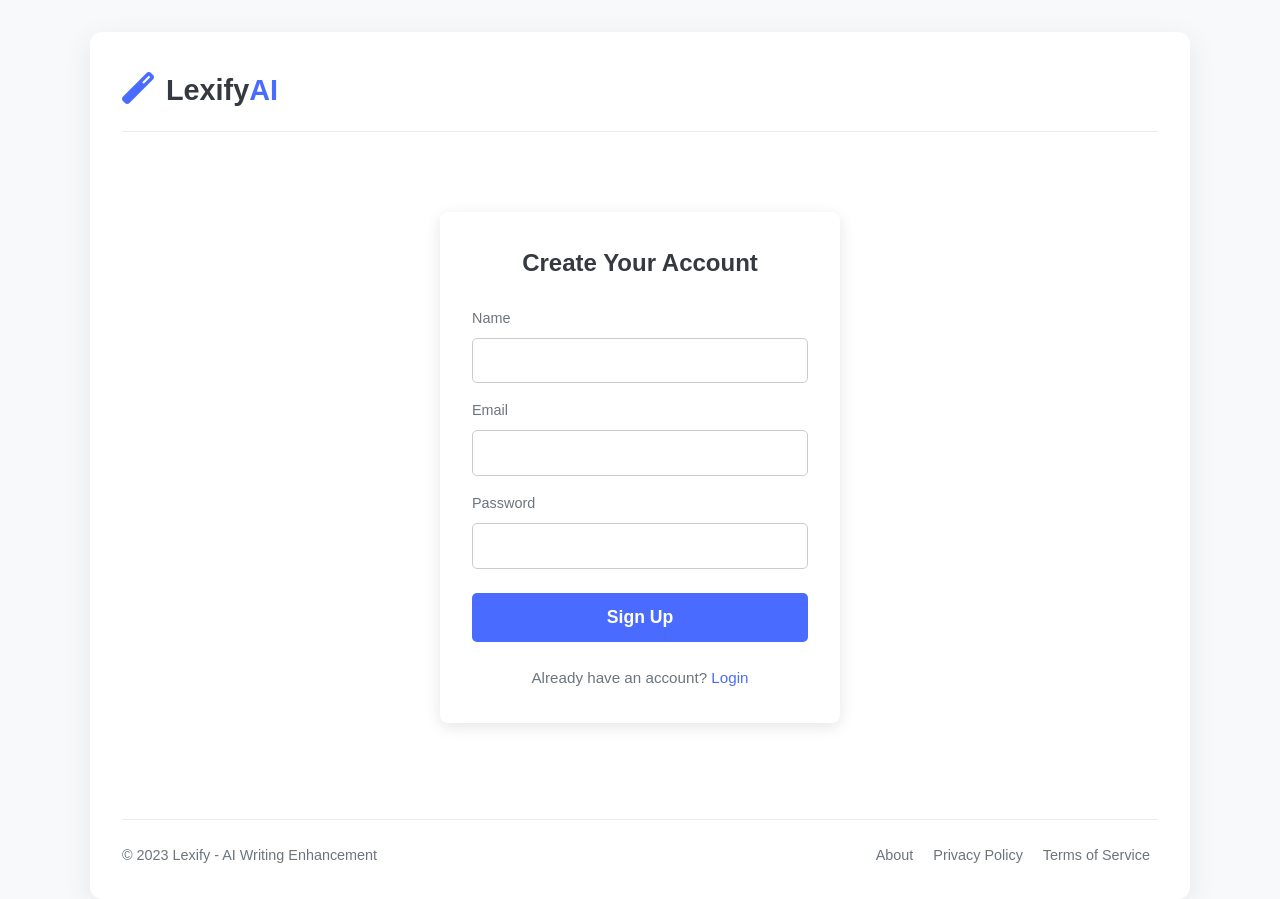
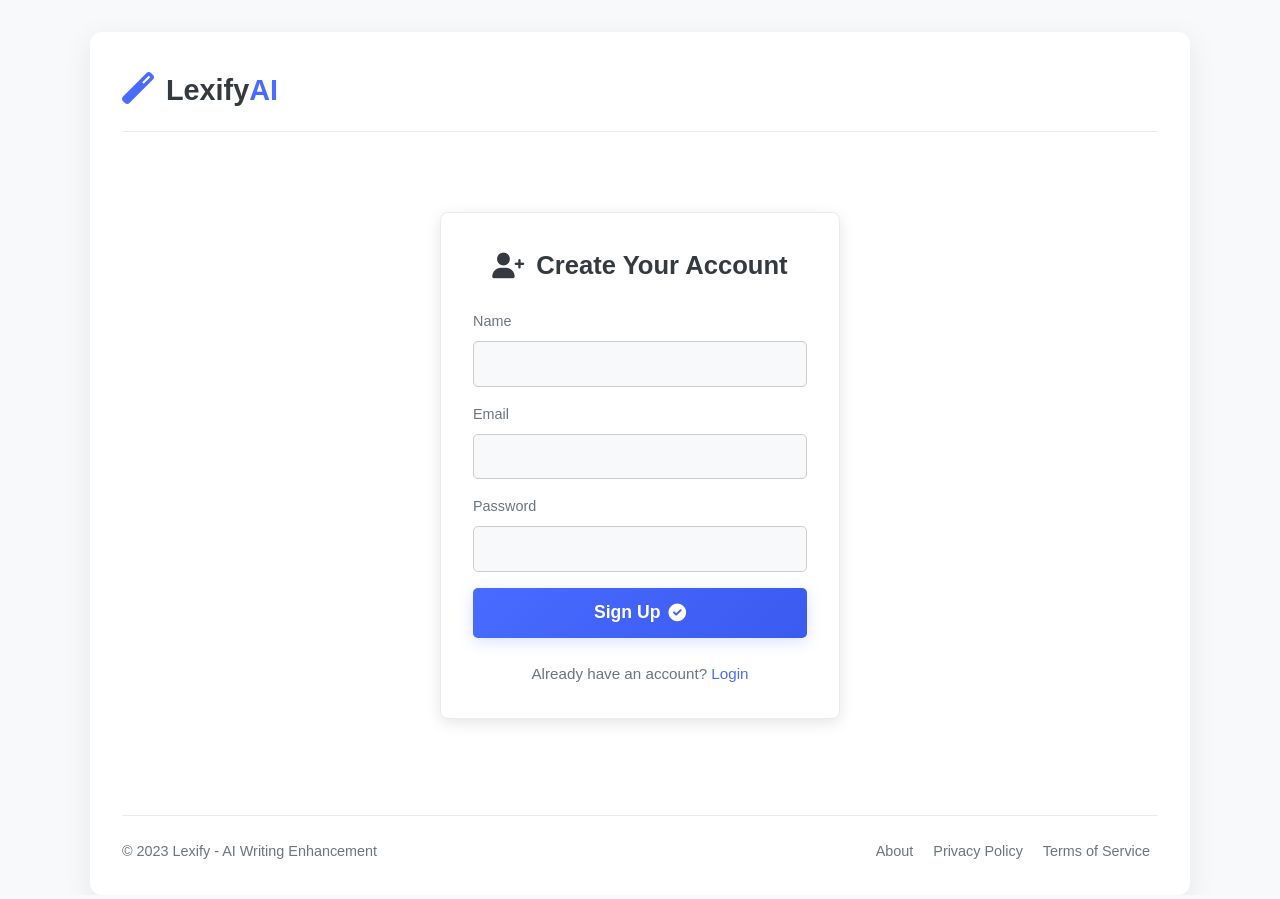
Before and after one commit to ragnarStark79/Lexify, a Flask app: page /signup in a window 1280 px wide. After the commit the page ends 859 px from the top, so only its background shows below. Run offline with Flask 3, Linux system fonts and the light colour scheme.

Commit message:
Enhance authentication UI with icons and improved styles for login and signup forms

```diff
--- a/static/css/style.css
+++ b/static/css/style.css
@@ -420,21 +420,32 @@ textarea#input-text:focus {
 .auth-container, .profile-container {
     max-width: 450px; /* Slightly wider */
     margin: 3rem auto;
-    padding: 2.5rem;
+    padding: 2.5rem 3rem; /* Increased horizontal padding */
     background-color: white;
-    border-radius: 10px;
-    box-shadow: 0 5px 20px rgba(0, 0, 0, 0.08);
+    border-radius: 12px; /* More rounded corners */
+    box-shadow: 0 10px 30px rgba(0, 0, 0, 0.1); /* Enhanced shadow */
+    border: 1px solid #e9ecef; /* Subtle border */
+    overflow: hidden; /* Ensure child elements respect border radius */
 }
 
 .auth-container h2, .profile-container h2 {
     text-align: center;
-    margin-bottom: 2rem;
+    margin-bottom: 2.5rem; /* Increased spacing */
     color: var(--dark-color);
     font-weight: 600;
+    font-size: 1.6rem; /* Slightly larger title */
+    display: flex; /* Enable flex for icon alignment */
+    align-items: center;
+    justify-content: center;
+    gap: 0.75rem; /* Space between icon and text */
 }
 
+/* Add icons to titles (optional, requires adding <i> tags in HTML) */
+/* Example: .auth-container h2::before { font-family: "Font Awesome 6 Free"; content: '\f023'; ... } */
+
 .form-group {
-    margin-bottom: 1.2rem;
+    margin-bottom: 1.5rem; /* Increased spacing */
+    position: relative; /* For potential icon positioning */
 }
 
 .form-group label {
@@ -447,53 +458,89 @@ textarea#input-text:focus {
 
 .form-group input {
     width: 100%;
-    padding: 0.85rem 1rem;
+    padding: 0.9rem 1.1rem; /* Increased padding */
     border: 1px solid #ced4da;
-    border-radius: 6px;
+    border-radius: 8px; /* More rounded inputs */
     font-size: 1rem;
-    transition: border-color 0.2s ease, box-shadow 0.2s ease;
+    transition: border-color 0.3s ease, box-shadow 0.3s ease;
+    background-color: #f8f9fa; /* Subtle background */
 }
 
 .form-group input:focus {
     outline: none;
     border-color: var(--primary-color);
-    box-shadow: 0 0 0 2px rgba(74, 107, 255, 0.2);
+    box-shadow: 0 0 0 3px rgba(74, 107, 255, 0.2); /* Adjusted focus ring */
+    background-color: white; /* White background on focus */
 }
+
+/* Style for potential icons inside inputs (requires HTML changes) */
+/* .form-group .input-icon { position: absolute; left: 15px; top: 50%; transform: translateY(-50%); color: var(--gray-color); } */
+/* .form-group input.has-icon { padding-left: 40px; } */
+
 
 .auth-btn {
     width: 100%;
     padding: 0.9rem;
-    background-color: var(--primary-color);
+    background: linear-gradient(135deg, var(--primary-color), #3a5af0); /* Gradient background */
     color: white;
     border: none;
     border-radius: 8px;
     font-size: 1.1rem;
     font-weight: 600;
     cursor: pointer;
-    transition: background-color 0.3s ease;
-    margin-top: 0.5rem; /* Add some space above button */
+    transition: all 0.3s ease;
+    margin-top: 1rem; /* Increased space above button */
+    box-shadow: 0 4px 15px rgba(74, 107, 255, 0.2);
+    display: flex; /* For icon alignment */
+    align-items: center;
+    justify-content: center;
+    gap: 0.5rem;
 }
 
 .auth-btn:hover {
-    background-color: #3a5af0;
+    background: linear-gradient(135deg, #3a5af0, var(--primary-color)); /* Slightly shift gradient */
+    transform: translateY(-2px);
+    box-shadow: 0 6px 20px rgba(74, 107, 255, 0.3);
 }
+
+/* Add icon styles (requires adding <i> tags in HTML) */
+/* .auth-btn i { transition: transform 0.3s ease; } */
+/* .auth-btn:hover i { transform: translateX(3px); } */
 
 .auth-switch {
     text-align: center;
-    margin-top: 1.8rem;
+    margin-top: 2rem; /* Increased spacing */
     color: var(--gray-color);
     font-size: 0.95rem;
 }
 
-.auth-switch a {
-    color: var(--primary-color);
-    text-decoration: none;
-    font-weight: 600;
+/* ... rest of existing code ... */
+
+/* Profile Page Specific Styles */
+/* ... existing profile styles ... */
+.profile-details p {
+    margin-bottom: 1rem; /* Increased spacing */
+    font-size: 1.05rem;
+    color: var(--gray-color);
+    border-bottom: 1px dashed #e9ecef; /* Subtle separator */
+    padding-bottom: 0.8rem;
+}
+.profile-details p:last-child {
+    border-bottom: none; /* Remove border from last item */
 }
 
-.auth-switch a:hover {
-    text-decoration: underline;
+.profile-details strong {
+    color: var(--dark-color);
+    min-width: 130px; /* Adjust width */
+    display: inline-block;
+    margin-right: 0.5rem;
 }
+
+.profile-update-btn {
+    margin-top: 1.5rem; /* More space */
+}
+
+/* ... rest of existing code ... */
 
 /* Flash Messages & Welcome Popup */
 /* (Keep existing flash message styles from base.html <style> block) */
--- a/templates/login.html
+++ b/templates/login.html
@@ -4,7 +4,8 @@
 
 {% block content %}
 <div class="auth-container">
-    <h2>Login to Your Account</h2>
+    {# Added icon to title #}
+    <h2><i class="fas fa-sign-in-alt"></i> Login to Your Account</h2>
     <form method="POST" action="{{ url_for('login') }}">
         <div class="form-group">
             <label for="email">Email</label>
@@ -14,7 +15,8 @@
             <label for="password">Password</label>
             <input type="password" id="password" name="password" required>
         </div>
-        <button type="submit" class="auth-btn">Login</button>
+        {# Added icon to button #}
+        <button type="submit" class="auth-btn">Login <i class="fas fa-arrow-right"></i></button>
     </form>
     <p class="auth-switch">Don't have an account? <a href="{{ url_for('signup') }}">Sign Up</a></p>
 </div>
--- a/templates/signup.html
+++ b/templates/signup.html
@@ -4,7 +4,8 @@
 
 {% block content %}
 <div class="auth-container">
-    <h2>Create Your Account</h2>
+    {# Added icon to title #}
+    <h2><i class="fas fa-user-plus"></i> Create Your Account</h2>
     <form method="POST" action="{{ url_for('signup') }}">
         <div class="form-group">
             <label for="name">Name</label> <!-- Added Name Field -->
@@ -18,7 +19,8 @@
             <label for="password">Password</label>
             <input type="password" id="password" name="password" required>
         </div>
-        <button type="submit" class="auth-btn">Sign Up</button>
+        {# Added icon to button #}
+        <button type="submit" class="auth-btn">Sign Up <i class="fas fa-check-circle"></i></button>
     </form>
     <p class="auth-switch">Already have an account? <a href="{{ url_for('login') }}">Login</a></p>
 </div>
```
